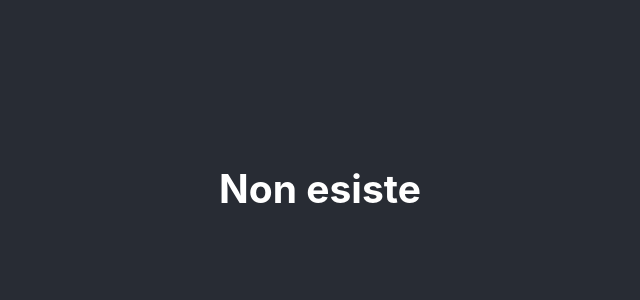
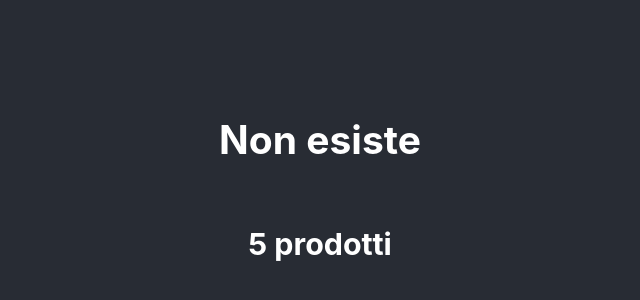
Before and after one commit to sorrentmutie/2022-02-15-react, a React (Create React App) app in the folder my-app/: page / in a window 1280 px wide. Shown: the part 212-512 px from the top of the page, without its empty margins (320-960 px from the left). Built offline with nearby package versions, Linux system fonts and the light colour scheme.

Commit message:
componenti tipizzati

```diff
--- a/my-app/src/App.tsx
+++ b/my-app/src/App.tsx
@@ -1,5 +1,5 @@
 import React from 'react';
-import logo from './logo.svg';
+
 import './App.css';
 
 interface Person {
@@ -7,18 +7,29 @@ interface Person {
   surname: string,
   age: number
 }
+interface ProductProps {
+  value: number;
+}
+
+export const Products = (props: ProductProps) =>  <h3>{props.value} prodotti</h3>
+export const Empty = () => <h3>Non ci sono prodotti</h3>
+
+const RenderMessage = (props: any) => {
+  return props.products === 0 ? <Empty/> : <Products value = {props.products}/>
+}
 
 
 function App() {
   let person: Person | null =
     { name: 'Mario', surname: 'Rossi', age: 50};
   person = null;
+  const products = 5;
   let testo: string = person && person?.['name'] ?  person?.['name'] : "Non esiste";
-
   return (
     <div className="App">
       <header className="App-header">
        <h2>{testo}</h2>
+       <RenderMessage products={products}/>
       </header>
     </div>
   );
```
